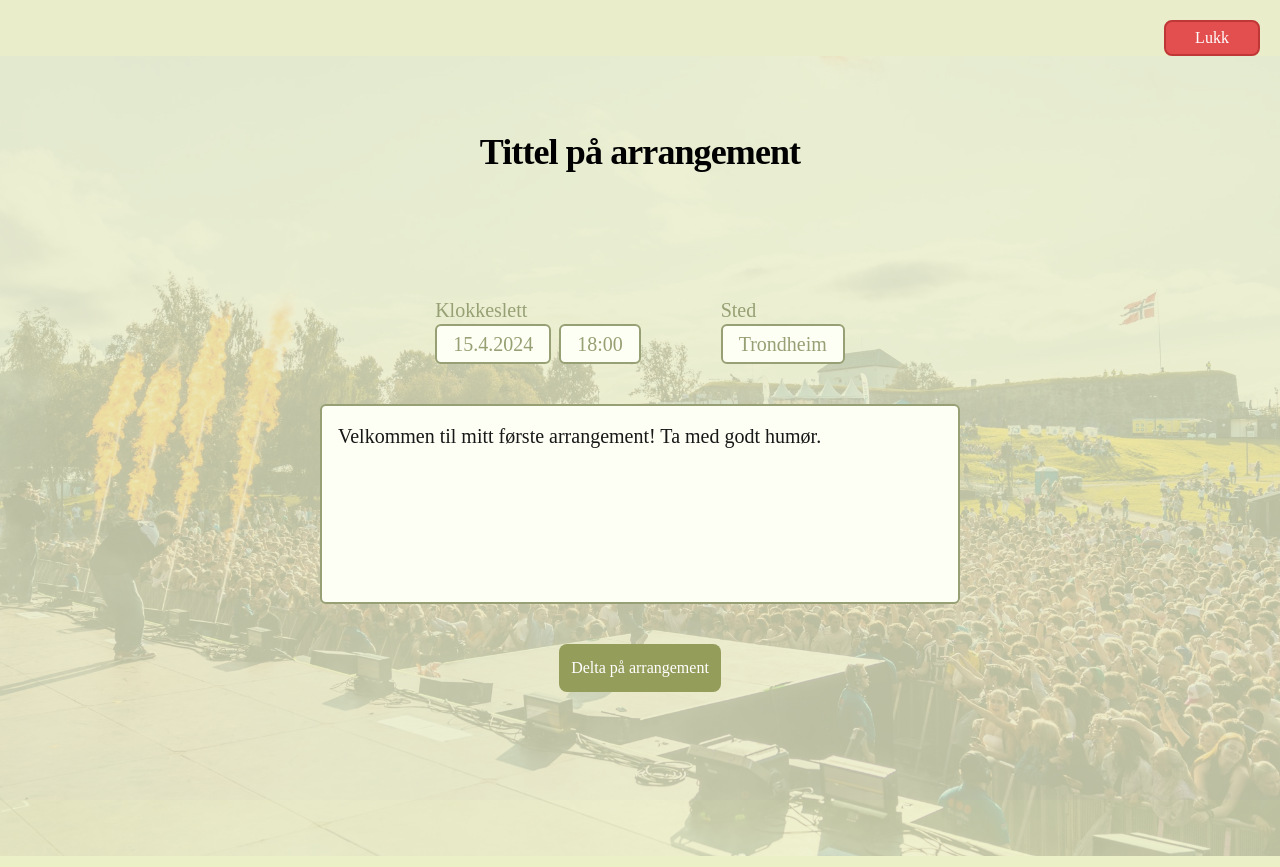
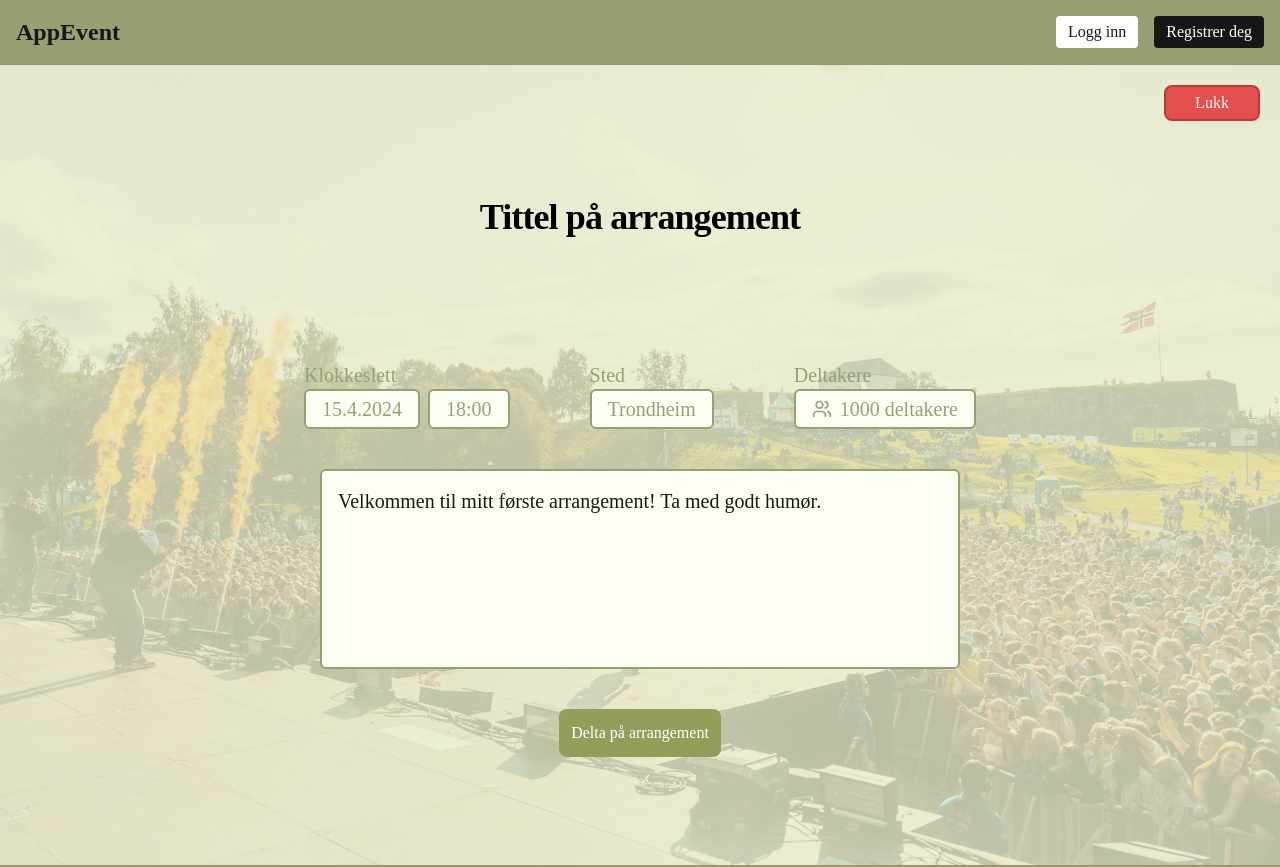
Before and after one commit to JohannesLyngaas/Appevent, a Next.js app in the folder appevent-app/: page /event_page in a window 1280 px wide. Shown: the top 867 px of the page. Built offline with nearby package versions, Linux system fonts and the light colour scheme; what fluid-tailwind would draw is missing.

Commit message:
feat: Lagt til nav-bar
Lagt til nav-bar på arrangement siden, også lagt inn antall deltakere på arrangementet.

Co-authored-by: @axstryss

```diff
--- a/appevent-app/src/app/event_page/page.tsx
+++ b/appevent-app/src/app/event_page/page.tsx
@@ -1,12 +1,16 @@
 "use client";
 import { CloseButton } from "@/components/event_page/CloseButton";
 import { EventPageCard } from "@/components/event_page/EventPageCard";
+import { EventPageLayout } from "@/components/event_page/EventPageLayout";
+import { Layout } from "@/components/layout/Layout";
 
 export default function EventPage() {
   return (
-    <div className="min-h-screen min-w-screen bg-[#E9EDC9] grid grid-cols-1">
-      <CloseButton />
-      <EventPageCard />
-    </div>
+    <Layout>
+      <EventPageLayout>
+        <CloseButton />
+        <EventPageCard />
+      </EventPageLayout>
+    </Layout>
   );
 }
--- a/appevent-app/src/components/event_page/EventPageCard.tsx
+++ b/appevent-app/src/components/event_page/EventPageCard.tsx
@@ -1,6 +1,7 @@
 "use client";
 import Link from "next/link";
 import { useState } from "react";
+import { Users } from "lucide-react";
 import { AttendanceButtonAlert } from "@/components/event_page/AttendanceButtonAlert";
 
 export function EventPageCard() {
@@ -13,6 +14,7 @@ export function EventPageCard() {
     location: "Trondheim",
     description: "Velkommen til mitt første arrangement! Ta med godt humør.",
     image: "/festningen.jpg",
+    attendees: 1000,
   };
 
   const handleAttend = () => {
@@ -24,9 +26,7 @@ export function EventPageCard() {
   };
 
   return (
-    <div className="relative min-h-screen">
-      <div className="absolute inset-0 bg-[url('/festningen.jpg')] bg-cover bg-center bg-fixed opacity-20" />
-      <div className="relative flex flex-col items-center">
+    <div className="flex flex-col items-center">
       {event.image && (
         <div className="relative w-full h-48 mb-4">
           <div className="relative h-full flex items-center justify-center">
@@ -74,6 +74,17 @@ export function EventPageCard() {
             {event.location}
           </div>
         </div>
+
+        <div className="flex flex-col text-xl text-[#96A074]">
+          <span>Deltakere</span>
+          <div
+            className="h-10 text-center text-xl
+            bg-[#FEFFF4] border-2 border-[#96A074] rounded-md px-4 py-1 flex items-center gap-2"
+          >
+            <Users className="w-5 h-5" />
+            <span>{event.attendees} deltakere</span>
+          </div>
+        </div>
       </div>
 
       <div
@@ -91,6 +102,5 @@ export function EventPageCard() {
         />
       </div>
     </div>
-    </div>
   );
 }
--- /dev/null
+++ b/appevent-app/src/components/event_page/EventPageLayout.tsx
@@ -0,0 +1,12 @@
+interface EventPageLayoutProps {
+  children: React.ReactNode;
+}
+
+export function EventPageLayout({ children }: EventPageLayoutProps) {
+  return (
+    <div className="relative min-h-screen min-w-screen bg-[#E9EDC9] grid grid-cols-1">
+      <div className="absolute inset-0 bg-[url('/festningen.jpg')] bg-cover bg-center bg-fixed opacity-20" />
+      <div className="relative">{children}</div>
+    </div>
+  );
+}
```
Lines whose indentation alone changed are shown as unchanged.
